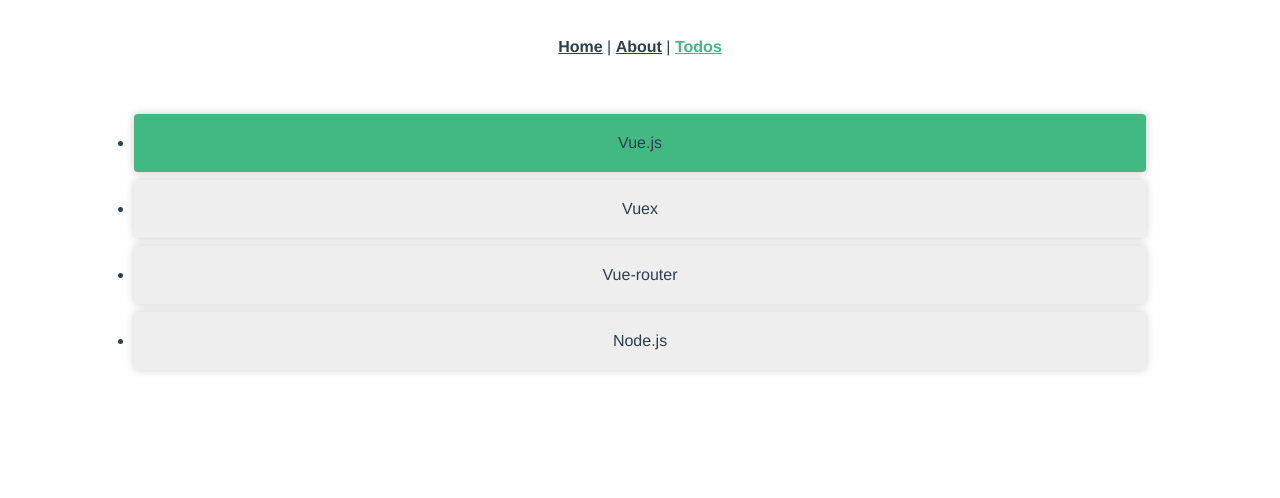
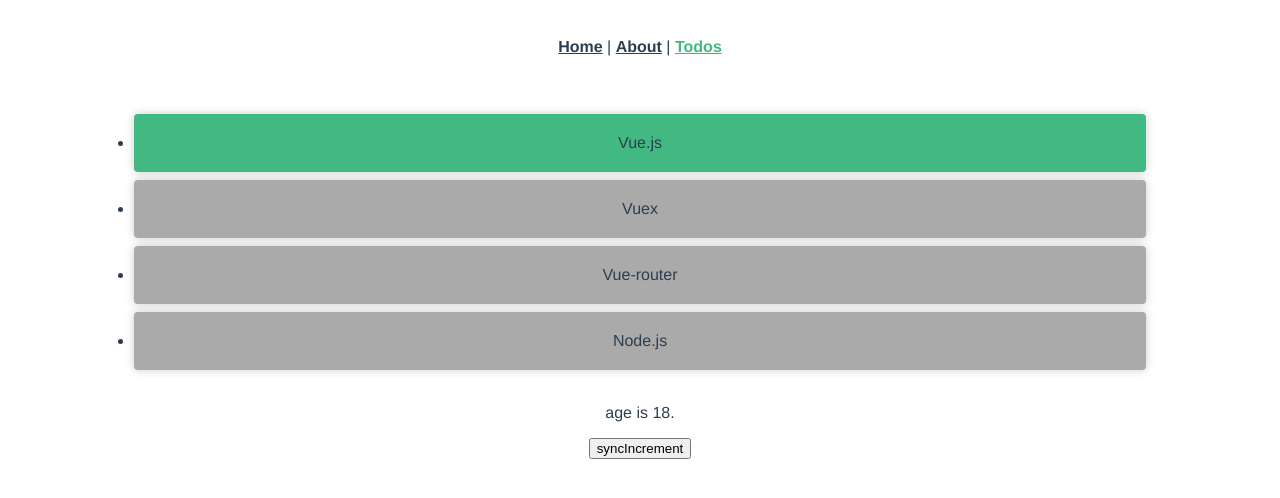
Before and after one commit to StellaYangF/vuex-router, a Vue app: page /todos in a window 1280 px wide. Shown: the top 498 px of the page. Built offline with nearby package versions, Linux system fonts and the light colour scheme.

Commit message:
chore(mapfunction): implement mapFunction

```diff
--- a/src/store/index.js
+++ b/src/store/index.js
@@ -9,7 +9,7 @@
       { id: 1, done: false, text: 'Vuex' },
       { id: 2, done: false, text: 'Vue-router' },
       { id: 3, done: false, text: 'Node.js' },
-    ]
+    ],
   },
   getters: {
    doneTodosCount(state) {
@@ -27,5 +27,16 @@
     }
   },
   modules: {
+    a: {
+      namespaced: true,
+      state: {
+        age: 18,
+      },
+      mutations: {
+        aysncIncrement(state, payload) {
+          state.age += payload;
+        }
+      }
+    }
   }
 })
--- a/src/views/TodoItem.vue
+++ b/src/views/TodoItem.vue
@@ -26,12 +26,16 @@
 
 <style scoped>
 .todo {
-  background: #eee;
+  background: #aaa;
   padding: 20px;
   margin: 8px 0;
   transition: all .5s;
   box-shadow: 0 0 10px 0 rgba(0,0,0,.2);
   border-radius: 4px;
+}
+
+.todo.undone:hover {
+  opacity: .8;
 }
 
 .todo.done {
--- a/src/views/Todos.vue
+++ b/src/views/Todos.vue
@@ -1,31 +1,70 @@
 <template>
+<div>
   <ul class='todos'>
      <TodoItem
       v-for='todo in todos'
       :key='todo.text'
-      @click='handleTodoDone(todo)'
+      @click='syncTodoDone(todo.id)'
       :done="todo.done"
      >{{ todo.text }}</TodoItem>
     </ul>
+    <p>age is {{  age}}.</p>
+    <button @click='aysncIncrement(1)'>syncIncrement</button>
+    <!-- <p>myAge is {{  myAge}}.</p>
+    <p>lilyAge is {{  lilyAge}}.</p> -->
+    </div>
 </template>
 
 <script>
 import TodoItem from './TodoItem';
+import { mapState, mapMutations } from 'vuex';
 
 export default {
-    data() {
+  data() {
     return {
-      todos:  this.$store.state.todos,
-    };
+      tomAge: 1,
+    }
   },
+  computed: mapState({
+    todos: "todos",
+    age: state => state.a.age
+  }),
+  // {
+  //   ...mapState({
+  //     todos: state => state.todos,
+  //     age: state => state.a.age
+  //   })
+  // },
+  // 传数组
+  // mapState([
+  //   "todos",
+  // ]),
+
+  // two 传对象
+  // mapState({
+  //   todos: state => state.todos, // 箭头函数
+  //   myAge: 'age', // 字符串别名
+  //   lilyAge(state) { // normal function
+  //     return state.age + this.tomAge
+  //   }
+  // }),
+  // three
+  // {
+    // todos() {
+    //   return this.$store.state.todos
+    // },
+    // age() {
+    //   return this.$store.state.age
+    // },
+  // },
 
   methods: {
-    handleTodoDone(todo) {
-      let { done, id } = todo;
-      if (!done) {
-        this.$store.commit('syncTodoDone', id);
-      }
-    }
+    ...mapMutations([
+      "syncTodoDone",
+    ]),
+    ...mapMutations('a', [
+      "aysncIncrement"
+    ])
   },
 
   components: {
```
Also changed, not shown: 1 other file (tests, documents, lock files or other folders).
